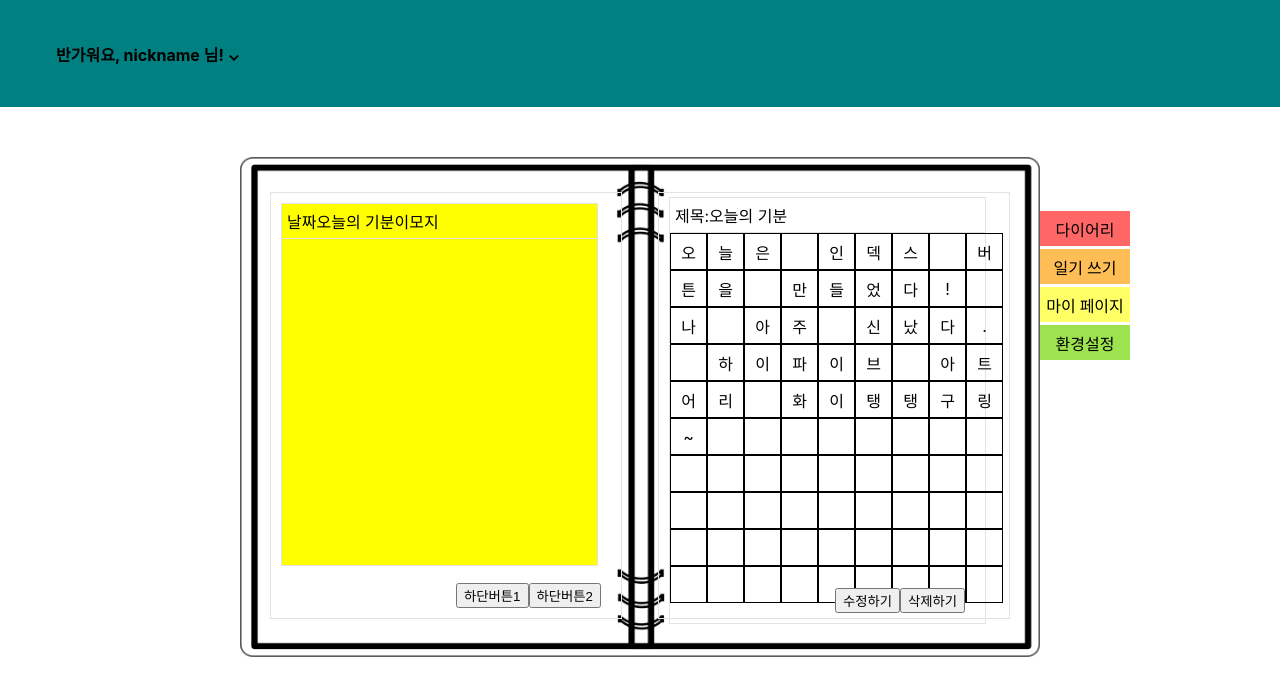
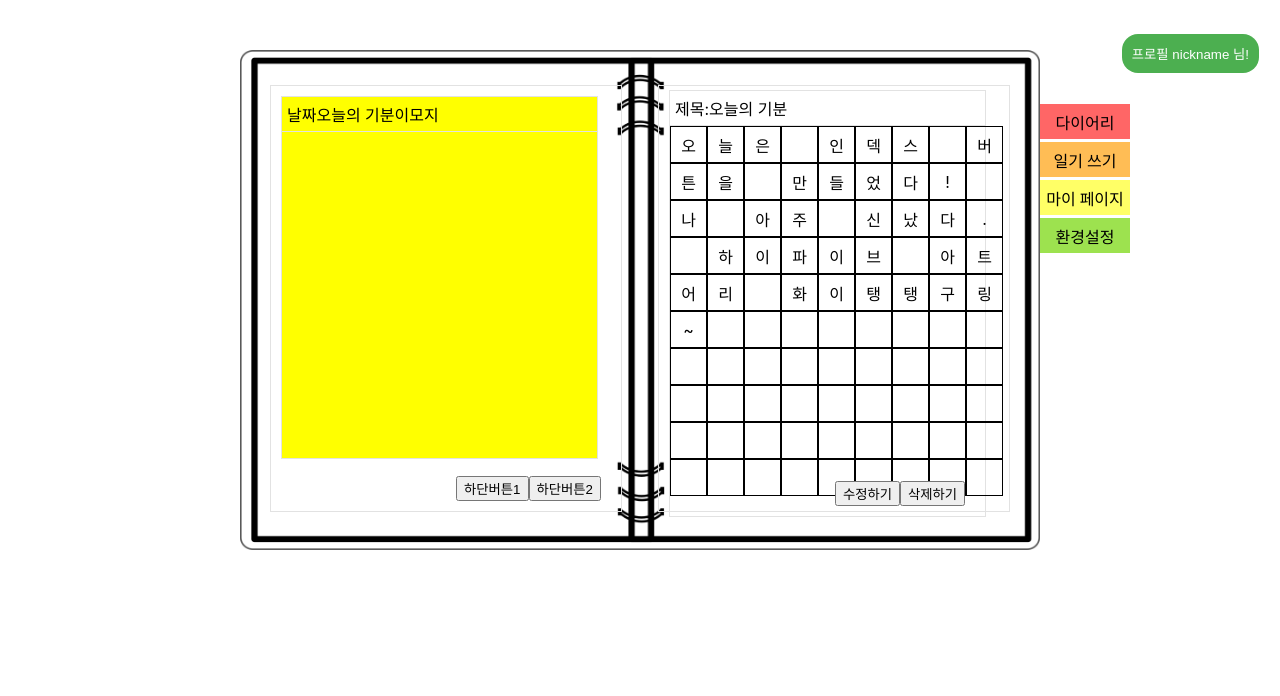
Before and after one commit to HIGHFIVE2023/artary_front, a React (Create React App) app: page /diary in a window 1280 px wide. Shown: the top 696 px of the page. Built offline with nearby package versions, Linux system fonts and the light colour scheme; a web font is replaced by a local one.

Commit message:
[CHORE]코드수정 및 css수정

```diff
--- a/src/App.css
+++ b/src/App.css
@@ -76,43 +76,6 @@
   margin-bottom: 3px;
 }
 
-/*왼쪽 그림 출력 div*/
-.LeftDivOveray {
-  position: absolute;
-  top: 5px;
-  left: 0px;
-  display: flex;
-  flex-wrap: wrap;
-  width: 350px;
-  height: 85%;
-  margin-left: 30px;
-  margin-top: 30px;
-  border: 1px solid#e2e2e2;
-}
-.Left {
-  background-color: yellow;
-  width: 90%;
-  height: 85%;
-  display: block;
-  margin-left: 10px;
-  margin-top: 10px;
-  position: absolute;
-  border: 1px solid#e2e2e2;
-}
-
-/*기분 이모지랑 기분 날짜 출력*/
-header {
-  padding: 5px;
-
-  display: flex;
-  align-items: center;
-  border-bottom: 1px solid #e2e2e2;
-}
-
-header > div {
-  display: flex;
-}
-
 .LeftBottomDiv {
   margin: 5px;
   position: absolute;
--- a/src/components/Navbar.js
+++ b/src/components/Navbar.js
@@ -4,16 +4,17 @@ import "../components/components.css";
 
 const Navbar = () => {
   const [view, setView] = useState(false);
+
   const Dropdown = () => {
     return (
       <ul>
         <li>
-          <NavLink exact to="/" activeClassName="active">
+          <NavLink exact="true" to="/" activeclassname="active">
             Home
           </NavLink>
         </li>
         <li>
-          <NavLink to="/diary" activeClassName="active">
+          <NavLink to="/diary" activeclassname="active">
             Diary
           </NavLink>
         </li>
@@ -24,14 +25,15 @@ const Navbar = () => {
   return (
     <nav>
       <div className="dropdown">
-        <ul
+        <button
+          className="navBtn"
           onClick={() => {
             setView(!view);
           }}
         >
-          반가워요, nickname 님! {view ? "⌃" : "⌄"}
+          프로필 nickname 님!
           {view && <Dropdown />}
-        </ul>
+        </button>
       </div>
     </nav>
   );
--- a/src/components/components.css
+++ b/src/components/components.css
@@ -1,24 +1,82 @@
 .hide {
   display: none;
+  opacity: 0;
 }
 
 .show {
+  opacity: 1;
+  visibility: visible;
   display: block;
 }
 
 nav {
-  position: "fixed";
+  position: fixed;
   top: 0;
+  height: 75px;
   right: 0;
-  height: 75px;
   padding: 1rem;
-  background: teal;
   font-weight: bold;
   display: flex;
   align-items: center;
+  justify-content: flex-end;
 }
 
-.dropbtn {
-  margin-right: 0;
-  justify-content: "flex-end";
+ul {
+  position: absolute;
+  z-index: 1;
+  background-color: #f1f1f1;
+  padding: 0;
+  list-style: none;
+  border: 1px solid #ccc;
 }
+
+.navBtn {
+  background-color: #4caf50;
+  color: white;
+  border: none;
+  cursor: pointer;
+  border-radius: 1rem;
+  position: relative;
+  padding: 10px;
+}
+
+.dropdown {
+  margin-right: 5px;
+}
+
+/*왼쪽 그림 출력 div*/
+.LeftDivOveray {
+  position: absolute;
+  top: 5px;
+  left: 0px;
+  display: flex;
+  flex-wrap: wrap;
+  width: 350px;
+  height: 85%;
+  margin-left: 30px;
+  margin-top: 30px;
+  border: 1px solid#e2e2e2;
+}
+.Left {
+  background-color: yellow;
+  width: 90%;
+  height: 85%;
+  display: block;
+  margin-left: 10px;
+  margin-top: 10px;
+  position: absolute;
+  border: 1px solid#e2e2e2;
+}
+
+/*기분 이모지랑 기분 날짜 출력*/
+header {
+  padding: 5px;
+
+  display: flex;
+  align-items: center;
+  border-bottom: 1px solid #e2e2e2;
+}
+
+header > div {
+  display: flex;
+}
--- a/src/pages/Diary.js
+++ b/src/pages/Diary.js
@@ -1,6 +1,7 @@
 import React from "react";
 import IndexBtn from "../components/IndexBtn";
 import BottomBtn from "../components/BottomBtn";
+import DrawingDiary from "../components/DrawingDiary";
 
 const Diary = () => {
   const str =
@@ -78,13 +79,7 @@ const Diary = () => {
         </div>
 
         <div className="LeftDivOveray">
-          <div className="Left">
-            <header>
-              <div className="theDate">{"날짜"}</div>
-              <div className="Emotion">오늘의 기분</div>
-              <div className="todayEmotion">이모지</div>
-            </header>
-          </div>
+          <DrawingDiary />
           <div className="LeftBottomDiv">
             <BottomBtn text={"하단버튼1"}></BottomBtn>
             <BottomBtn text={"하단버튼2"}></BottomBtn>
--- a/src/pages/Home.js
+++ b/src/pages/Home.js
@@ -1,31 +1,7 @@
-import React, { useState } from "react";
+import React from "react";
 
 const Home = () => {
-  const [isOpen, setIsOpen] = useState(false);
-
-  const toggleMenu = () => {
-    setIsOpen(!isOpen); // 메뉴 열림/닫힘 상태를 토글
-  };
-
-  return (
-    <nav>
-      <button onClick={toggleMenu}>메뉴</button>{" "}
-      {/* 버튼 클릭 시 toggleMenu 함수 호출 */}
-      <ul className={isOpen ? "show" : "hide"}>
-        {" "}
-        {/* isOpen 상태에 따라 클래스명 설정 */}
-        <li>
-          <a href="#home">Home</a>
-        </li>
-        <li>
-          <a href="#about">About</a>
-        </li>
-        <li>
-          <a href="#contact">Contact</a>
-        </li>
-      </ul>
-    </nav>
-  );
+  return <div></div>;
 };
 
 export default Home;
```
